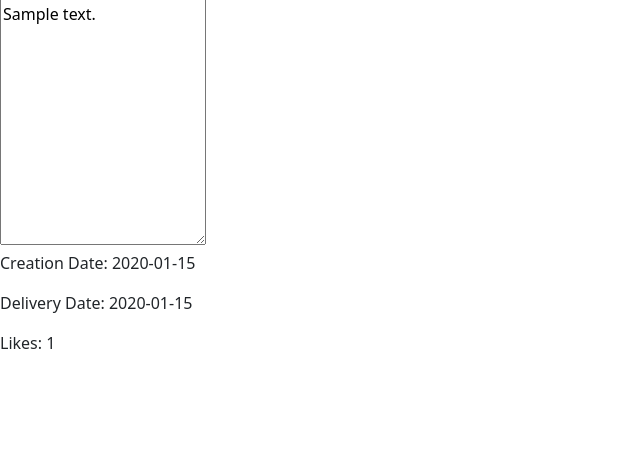
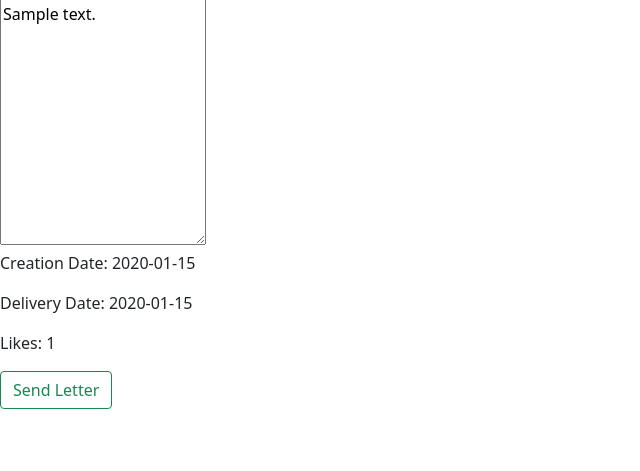
Before and after one commit to karineunderwood/letter-be, a Flask app: page /letters/1 in a window 1280 px wide. Shown: the part 103-574 px from the top of the page, without its empty margins (0-640 px from the left). Run offline with Flask 2, Linux system fonts and the light colour scheme; tables that the repository leaves empty hold one stand-in row (values such as "Sample post").

Commit message:
send_email - OK!

```diff
--- a/crud.py
+++ b/crud.py
@@ -56,10 +56,10 @@ def get_published_letter():
     return Letter.query.filter(Letter.publish == True).order_by(Letter.letter_id).all()
 
 
-def get_all_letter_by_delivery_date():
+def get_letter_by_delivery_date(date_selected):
     """Get all letter by delivery date"""
 
-    return Letter.query.filter(Letter.delivery_date == "2022-05-05").all()
+    return Letter.query.filter(Letter.delivery_date == date_selected).all()
 
 
 
--- a/server.py
+++ b/server.py
@@ -1,13 +1,10 @@
 """Server for letters app."""
 
-from flask import (Flask, render_template, request, flash,
+from flask import (Flask, jsonify, render_template, request, flash,
                                         session, redirect)
 import random
-import schedule
-import time
+
 from datetime import date
-
-from threading import Thread
 
 from model import connect_to_db, db
 import crud
@@ -227,6 +224,25 @@ def show_affirmation_quotes():
 
     return random.choice(affirmations)
 
+@app.route("/send_email", methods= ["POST"])
+def send_user_email():
+    """Send user the letter as an email."""
+    letter_body = request.json.get("letterBody")
+
+    if "user_email" in session:
+        response_code = send_emails.send_letter_to_user(session["user_email"],letter_body)
+
+        if response_code == 202:
+            return "Your email was successfully sent!"
+        else:
+            return "Unfortunately we are unable to send the email at this time."
+
+    else:
+        redirect("/")
+
+
+
+
 
 
 #  Helper function for my cloudinary request
@@ -242,14 +258,7 @@ def send_user_profile_pic(photo):
 
 
 
-def scheduled_letter_delivery():
-    schedule.every().day.at("20:04").do(send_daily_letters)
-    print("*********************")
-    print("scheduled_letter_delivery")
-    print("************************")
-    while 1:
-        schedule.run_pending()
-        time.sleep(1)
+
 
 def send_daily_letters():
     letters = crud.get_all_letter_by_delivery_date(date.today())
--- a/static/letters.js
+++ b/static/letters.js
@@ -15,12 +15,39 @@ const quoteBtn = document.getElementById("affirmation-button");
 console.log('reached here!')
 console.log(quoteBtn);
 
-quoteBtn.addEventListener('click', () => {
+if (quoteBtn) {
+    quoteBtn.addEventListener('click', () => {
     fetch('/show_affirmations')
         .then(response => response.text())
         .then(affirmation => {
             document.getElementById("quote").innerHTML = affirmation;
         });
+    });
+}
 
 
-});
+const emailButton = document.querySelector("#email-letter-button");
+console.log(emailButton)
+
+if (emailButton) {
+    emailButton.addEventListener('click', () => {
+        console.log("Clicked email button!");
+
+        const formInputs = {
+            letterBody: document.querySelector("#email-letter-body").value
+        };
+
+        fetch('/send_email', {
+            method: 'POST',
+            body: JSON.stringify(formInputs),
+            headers: {
+              'Content-Type': 'application/json',
+            },
+          })
+            .then((response) => response.text())
+            .then((responseEmail) => {
+              alert(responseEmail);
+            });
+
+    });
+}
--- a/templates/letter.html
+++ b/templates/letter.html
@@ -5,9 +5,11 @@
 
 
 <h2>{{ letter.letter_title }}</h2>
-<textarea rows="10" cols="20">{{ letter.letter_body }}</textarea>
+<textarea rows="10" cols="20" id="email-letter-body">{{ letter.letter_body }}</textarea>
 <p>Creation Date: {{ letter.creation_date }}</p>
 <p>Delivery Date: {{ letter.delivery_date }}</p>
 <p>Likes: {{ letter.likes }}</p>
 
+<button type="button" id="email-letter-button"class="btn btn-outline-success">Send Letter</button>
+
 {% endblock %}
```
Also changed, not shown: emails_test.py (deleted, +0 -27 lines), send_emails.py (+16 -40 lines).
